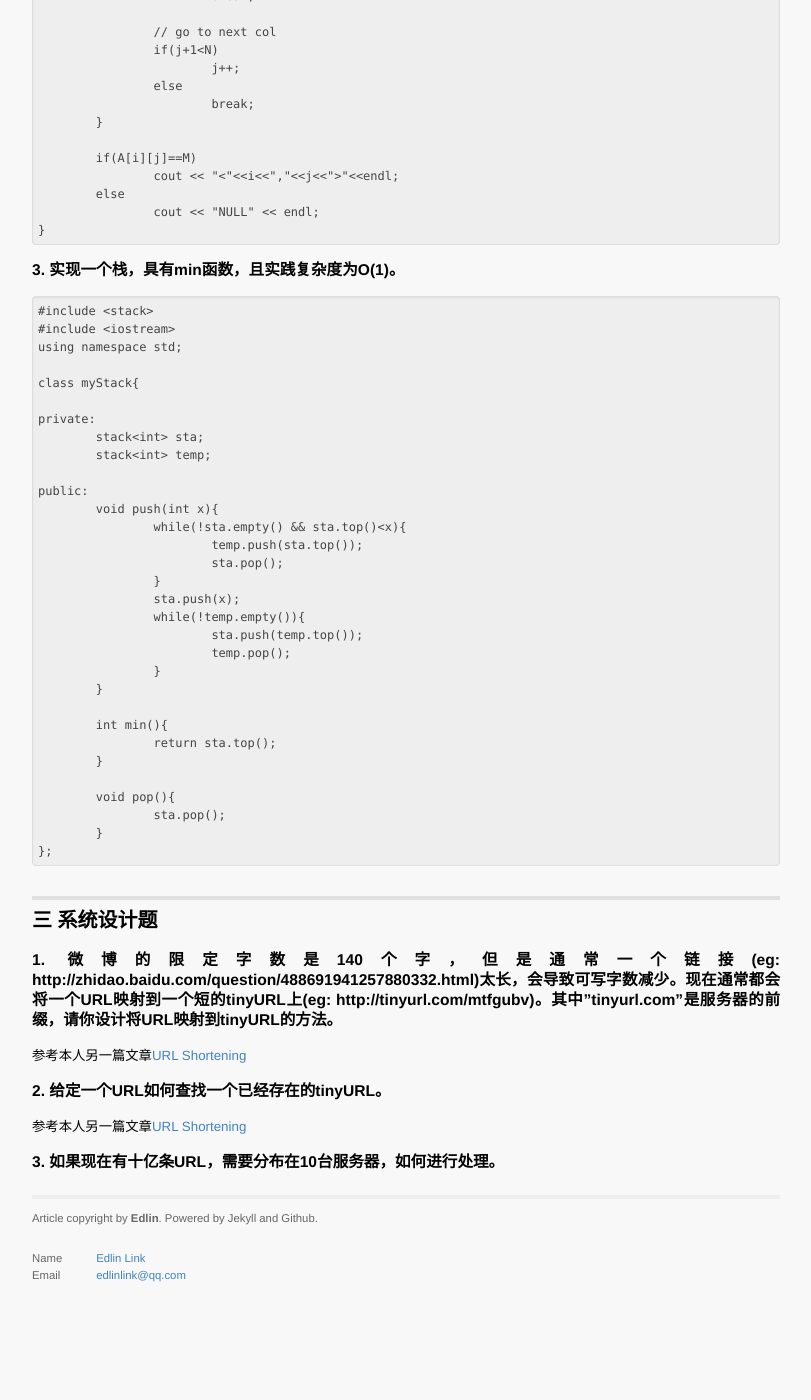
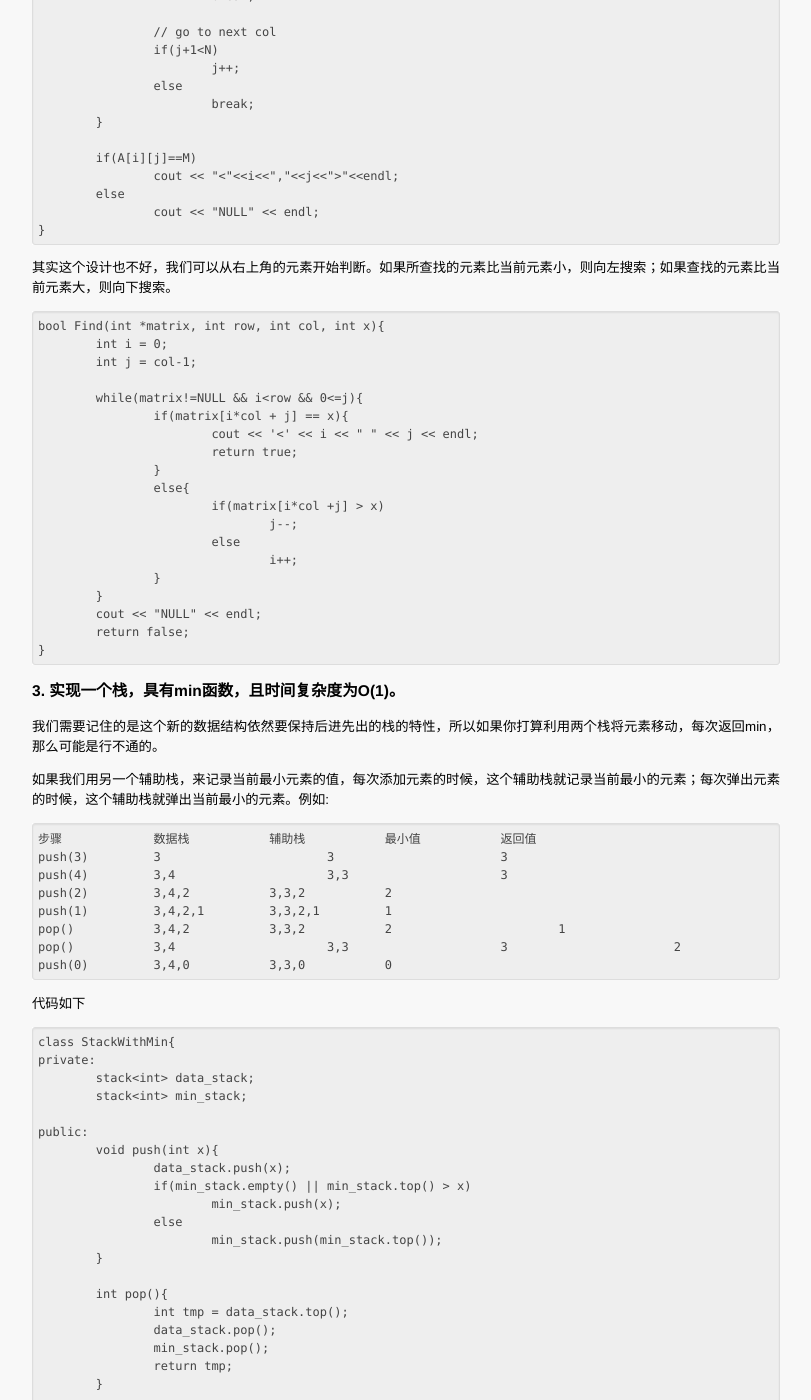
Before and after one commit to EdlinLink/edlinlink.github.io, a Jekyll site: the page built from _posts/2014-09-21-2015_Baidu_Software_Develop_Engineer.md, in a window 1280 px wide and 1400 px high, scrolled down 2056 px. Shown: the whole window, without its empty margins (234-1045 px from the left). Built offline with Jekyll 4.4.1, drawn with Linux system fonts in a browser that asks for light colours; Markdown is read by kramdown in place of the engine named in the settings; comment, search, counter and statistics services are not loaded; before the commit the page ends 3371 px from its top, so only the background shows below that; some of the changed text lies outside the part shown.

Commit message:
new post

```diff
--- a/_posts/2014-09-21-2015_Baidu_Software_Develop_Engineer.md
+++ b/_posts/2014-09-21-2015_Baidu_Software_Develop_Engineer.md
@@ -100,39 +100,75 @@ memcpy需要考虑地址重叠的问题。
 			cout << "NULL" << endl;
 	}
 
-### 3. 实现一个栈，具有min函数，且实践复杂度为O(1)。
+其实这个设计也不好，我们可以从右上角的元素开始判断。如果所查找的元素比当前元素小，则向左搜索；如果查找的元素比当前元素大，则向下搜索。
 
-	#include <stack>
-	#include <iostream>
-	using namespace std;
 
-	class myStack{
+	bool Find(int *matrix, int row, int col, int x){
+		int i = 0;
+		int j = col-1;
 
+		while(matrix!=NULL && i<row && 0<=j){
+			if(matrix[i*col + j] == x){
+				cout << '<' << i << " " << j << endl;
+				return true;
+			}
+			else{
+				if(matrix[i*col +j] > x)
+					j--;
+				else
+					i++;
+			}
+		}
+		cout << "NULL" << endl;
+		return false;
+	}
+
+
+### 3. 实现一个栈，具有min函数，且时间复杂度为O(1)。
+
+我们需要记住的是这个新的数据结构依然要保持后进先出的栈的特性，所以如果你打算利用两个栈将元素移动，每次返回min，那么可能是行不通的。
+
+如果我们用另一个辅助栈，来记录当前最小元素的值，每次添加元素的时候，这个辅助栈就记录当前最小的元素；每次弹出元素的时候，这个辅助栈就弹出当前最小的元素。例如:
+
+	步骤		数据栈		辅助栈		最小值		返回值
+	push(3)		3			3			3
+	push(4)		3,4			3,3			3
+	push(2)		3,4,2		3,3,2		2
+	push(1)		3,4,2,1		3,3,2,1		1
+	pop()		3,4,2		3,3,2		2			1
+	pop()		3,4			3,3			3			2
+	push(0)		3,4,0		3,3,0		0
+
+代码如下
+
+	class StackWithMin{
 	private:
-		stack<int> sta;
-		stack<int> temp;
+		stack<int> data_stack;
+		stack<int> min_stack;
 
 	public:
 		void push(int x){
-			while(!sta.empty() && sta.top()<x){
-				temp.push(sta.top());
-				sta.pop();
-			}
-			sta.push(x);
-			while(!temp.empty()){
-				sta.push(temp.top());
-				temp.pop();
-			}
+			data_stack.push(x);
+			if(min_stack.empty() || min_stack.top() > x)
+				min_stack.push(x);
+			else
+				min_stack.push(min_stack.top());
+		}
+
+		int pop(){
+			int tmp = data_stack.top();
+			data_stack.pop();
+			min_stack.pop();
+			return tmp;
 		}
 
 		int min(){
-			return sta.top();
-		}
-
-		void pop(){
-			sta.pop();
+			return min_stack.top();
 		}
 	};
+
+
+
 
 ## 三 系统设计题
 
```
Also changed, not shown: 1 other file.
